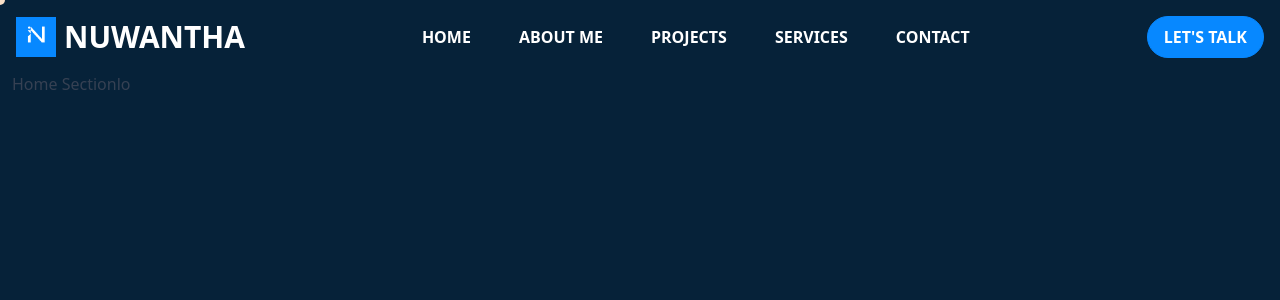
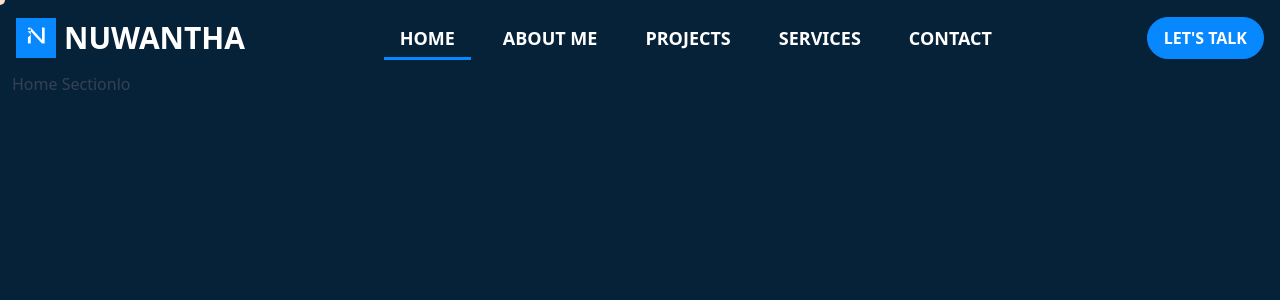
Before and after one commit to nuwanthaDilshan/Portfolio-Website, a React (Vite) app: page / in a window 1280 px wide. Shown: the top 300 px of the page. Built offline with nearby package versions, Linux system fonts and the light colour scheme.

Commit message:
✅ navbar after:transition added succesfully

```diff
--- a/src/components/header.jsx
+++ b/src/components/header.jsx
@@ -1,5 +1,5 @@
 import { useEffect, useState } from "react";
-import { Link } from "react-router-dom";
+import { NavLink } from "react-router-dom";
 import { FiMenu, FiX } from "react-icons/fi";
 
 export default function Header() {
@@ -17,7 +17,6 @@ export default function Header() {
     };
   }, []);
 
-  // Auto-close handler
   const handleNavClick = () => {
     setMenuOpen(false);
   };
@@ -30,13 +29,11 @@ export default function Header() {
         }`}
       >
         <div className="max-w-7xl mx-auto px-4 py-4 flex items-center justify-between relative">
-          {/* Logo Section */}
-          <div>
-            <Link to="/" className="flex items-center">
-              <img src="/logo.png" className="w-10 h-10 mr-2" alt="Logo" />
-              <h1 className="text-white text-3xl uppercase">Nuwantha</h1>
-            </Link>
-          </div>
+          {/* Logo */}
+          <NavLink to="/" className="flex items-center">
+            <img src="/logo.png" className="w-10 h-10 mr-2" alt="Logo" />
+            <h1 className="text-white text-3xl uppercase">Nuwantha</h1>
+          </NavLink>
 
           {/* Hamburger Icon for Mobile */}
           <button
@@ -50,52 +47,86 @@ export default function Header() {
           <div
             className={`${
               menuOpen ? "block" : "hidden"
-            } md:flex text-white text-[16px] uppercase gap-4 absolute md:relative right-0 top-14 md:top-auto md:right-auto md:flex-row md:items-center bg-[#040c16] md:bg-transparent w-full md:w-auto`}
+            } md:flex text-white text-base md:text-lg uppercase gap-4 absolute md:relative right-0 top-14 md:top-auto md:right-auto md:flex-row md:items-center bg-[#040c16] md:bg-transparent w-full md:w-auto`}
           >
-            <Link
+            <NavLink
               to="/"
-              className="block py-2 px-4 hover:text-[#0788ff]"
+              className={({ isActive }) =>
+                `relative text-white block py-2 px-4 ${
+                  isActive
+                    ? "text-[#0788ff] md:after:absolute md:after:left-0 md:after:bottom-0 md:after:w-full md:after:h-[3px] md:after:bg-[#0788ff] md:after:transition-all md:after:duration-1000"
+                    : "md:after:absolute md:after:left-0 md:after:bottom-0 md:after:w-0 md:after:h-[3px] md:after:bg-transparent"
+                }`
+              }
               onClick={handleNavClick}
             >
               Home
-            </Link>
-            <Link
+            </NavLink>
+
+            <NavLink
               to="/about"
-              className="block py-2 px-4 hover:text-[#0788ff]"
+              className={({ isActive }) =>
+                `relative text-white block py-2 px-4 ${
+                  isActive
+                    ? "text-[#0788ff] md:after:absolute md:after:left-0 md:after:bottom-0 md:after:w-full md:after:h-[3px] md:after:bg-[#0788ff] md:after:transition-all md:after:duration-1000"
+                    : "md:after:absolute md:after:left-0 md:after:bottom-0 md:after:w-0 md:after:h-[3px] md:after:bg-transparent"
+                }`
+              }
               onClick={handleNavClick}
             >
               About Me
-            </Link>
-            <Link
+            </NavLink>
+
+            <NavLink
               to="/projects"
-              className="block py-2 px-4 hover:text-[#0788ff]"
+              className={({ isActive }) =>
+                `relative text-white block py-2 px-4 ${
+                  isActive
+                    ? "text-[#0788ff] md:after:absolute md:after:left-0 md:after:bottom-0 md:after:w-full md:after:h-[3px] md:after:bg-[#0788ff] md:after:transition-all md:after:duration-1000"
+                    : "md:after:absolute md:after:left-0 md:after:bottom-0 md:after:w-0 md:after:h-[3px] md:after:bg-transparent"
+                }`
+              }
               onClick={handleNavClick}
             >
               Projects
-            </Link>
-            <Link
+            </NavLink>
+
+            <NavLink
               to="/services"
-              className="block py-2 px-4 hover:text-[#0788ff]"
+              className={({ isActive }) =>
+                `relative text-white block py-2 px-4 ${
+                  isActive
+                    ? "text-[#0788ff] md:after:absolute md:after:left-0 md:after:bottom-0 md:after:w-full md:after:h-[3px] md:after:bg-[#0788ff] md:after:transition-all md:after:duration-1000"
+                    : "md:after:absolute md:after:left-0 md:after:bottom-0 md:after:w-0 md:after:h-[3px] md:after:bg-transparent"
+                }`
+              }
               onClick={handleNavClick}
             >
               Services
-            </Link>
-            <Link
+            </NavLink>
+
+            <NavLink
               to="/contact"
-              className="block py-2 px-4 hover:text-[#0788ff]"
+              className={({ isActive }) =>
+                `relative text-white block py-2 px-4 ${
+                  isActive
+                    ? "text-[#0788ff] md:after:absolute md:after:left-0 md:after:bottom-0 md:after:w-full md:after:h-[3px] md:after:bg-[#0788ff] md:after:transition-all md:after:duration-1000"
+                    : "md:after:absolute md:after:left-0 md:after:bottom-0 md:after:w-0 md:after:h-[3px] md:after:bg-transparent"
+                }`
+              }
               onClick={handleNavClick}
             >
               Contact
-            </Link>
+            </NavLink>
           </div>
 
           {/* Let's Talk Button */}
-          <Link
+          <NavLink
             to="/contact"
             className="hidden md:block uppercase bg-[#0788ff] border-1 border-[#0788ff] text-white px-4 py-2 rounded-full hover:border-white hover:bg-black"
           >
             Let's Talk
-          </Link>
+          </NavLink>
         </div>
       </nav>
     </header>
```
